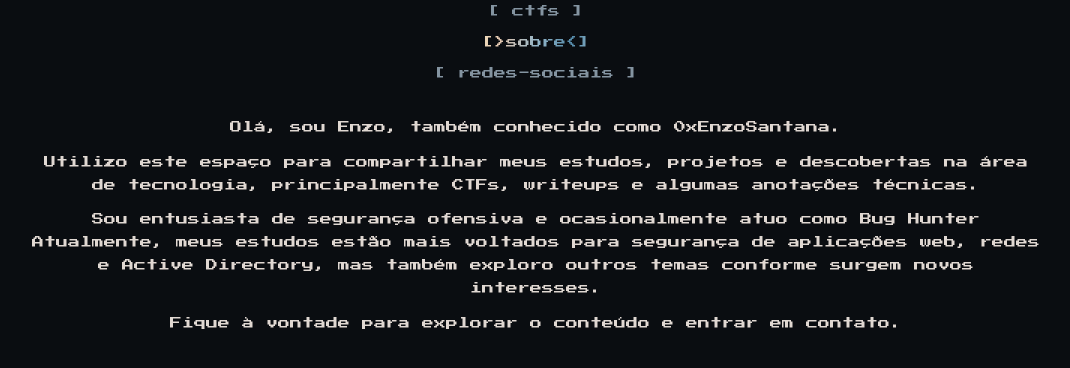
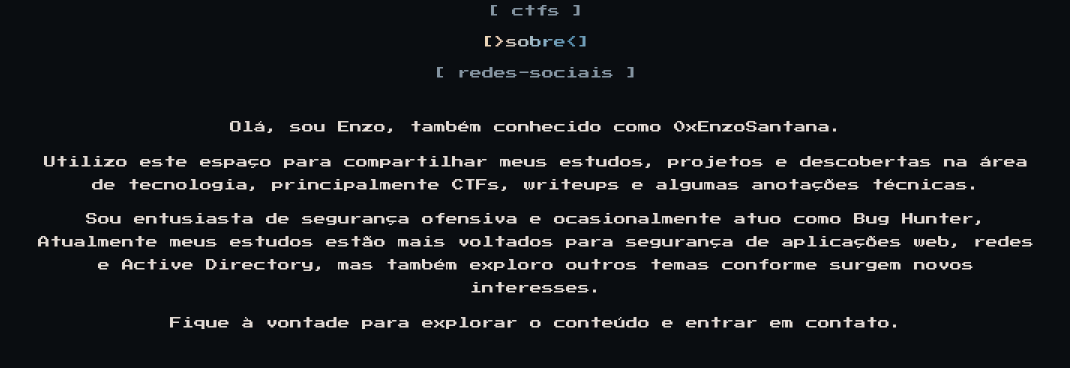
Before and after one commit to 0xEnzoSantana/0xEnzoSantana.github.io, a plain HTML site: page index.html in a window 1280 px wide. Shown: the part 332-700 px from the top of the page, without its empty margins (104-1174 px from the left). Drawn offline with Linux system fonts and the light colour scheme; no server answers.

Commit message:
Fix typo in index.html paragraph

```diff
--- a/index.html
+++ b/index.html
@@ -30,7 +30,7 @@
 
       <p>Utilizo este espaço para compartilhar meus estudos, projetos e descobertas na área de tecnologia, principalmente CTFs, writeups e algumas anotações técnicas.</p>
 
-      <p>Sou entusiasta de segurança ofensiva e ocasionalmente atuo como Bug Hunter Atualmente, meus estudos estão mais voltados para segurança de aplicações web, redes e Active Directory, mas também exploro outros temas conforme surgem novos interesses.</p>
+      <p>Sou entusiasta de segurança ofensiva e ocasionalmente atuo como Bug Hunter, Atualmente meus estudos estão mais voltados para segurança de aplicações web, redes e Active Directory, mas também exploro outros temas conforme surgem novos interesses.</p>
 
       <p>Fique à vontade para explorar o conteúdo e entrar em contato.</p>
     </section>
```
